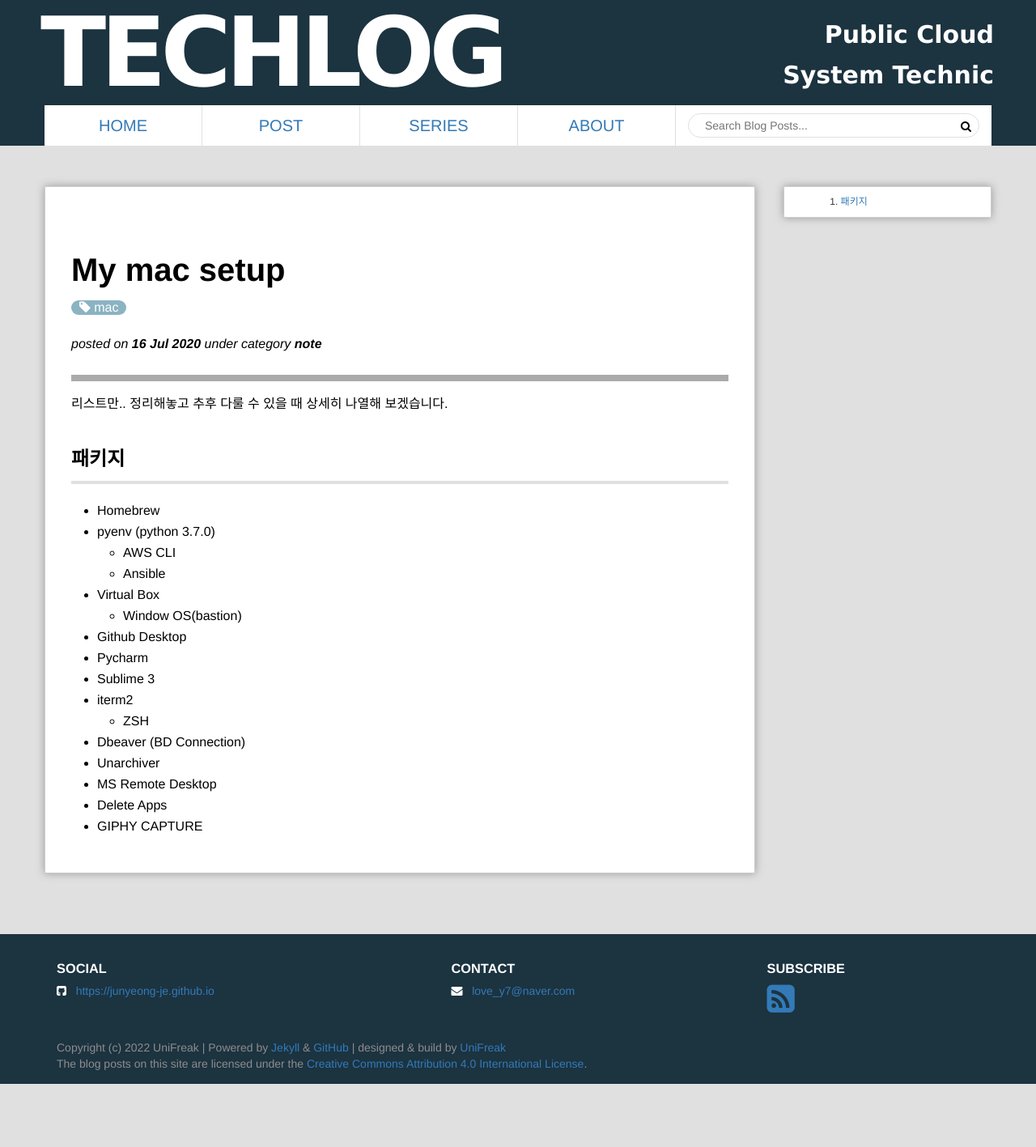
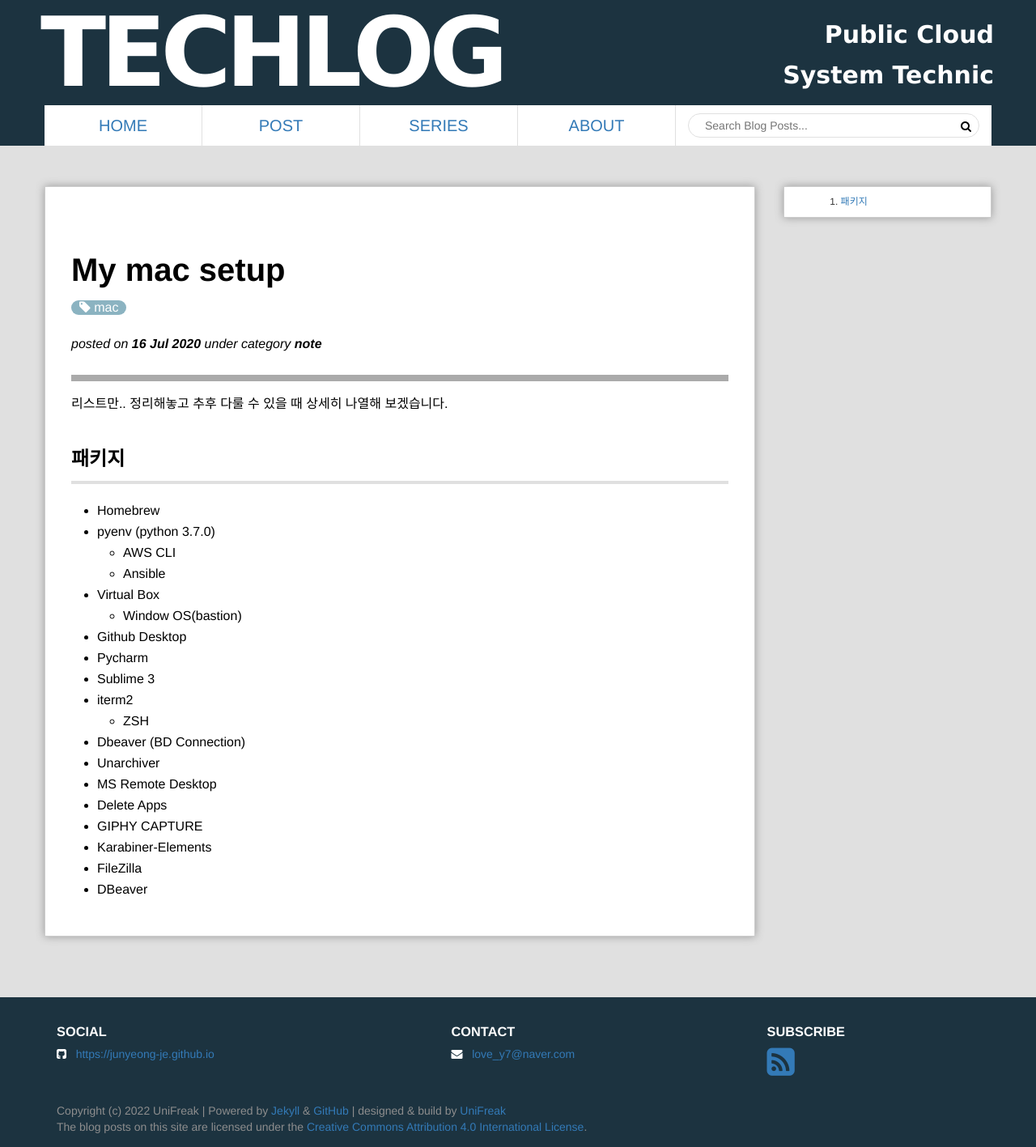
Before and after one commit to junyeong-je/junyeong-je.github.io, a Jekyll site: the page built from _posts/2020-07-16-MyMacSetup.md, in a window 1280 px wide. Shown: the whole page at 81% size. Built offline with Jekyll 4.4.1, drawn with Linux system fonts in a browser that asks for light colours; comment, search, counter and statistics services are not loaded; before the commit the page ends 1339 px from its top, so only the background shows below that.

Commit message:
setup-update

```diff
--- a/_posts/2020-07-16-MyMacSetup.md
+++ b/_posts/2020-07-16-MyMacSetup.md
@@ -26,3 +26,6 @@ excerpt: "개인적으로 MAC을 사용하면서 유용하게 쓰고있는 프
 - MS Remote Desktop
 - Delete Apps
 - GIPHY CAPTURE
+- Karabiner-Elements
+- FileZilla
+- DBeaver
```
